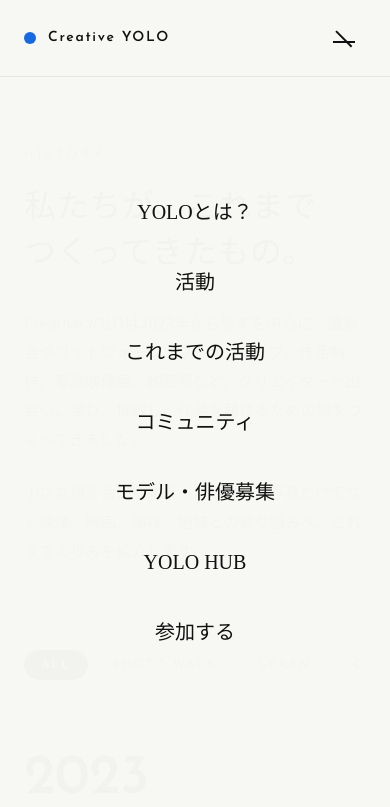
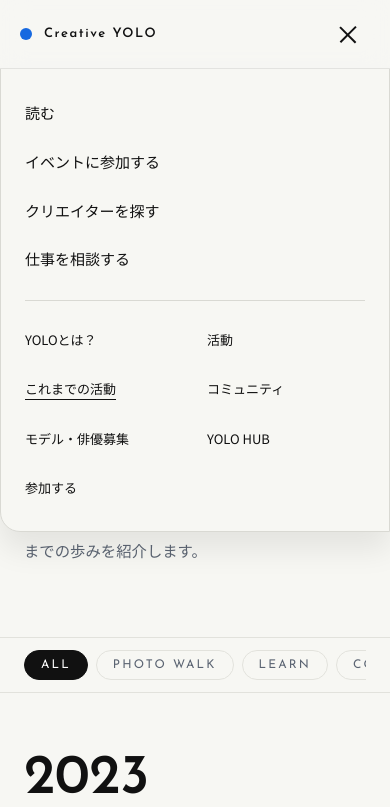
Before and after one commit to hasu-bot/yolo-official, a plain HTML site: page history/index.html in a window 390 px wide. Both pictures are taken after a click on the button "メニュー". Shown: the top 807 px of the page. Drawn offline with Linux system fonts and the light colour scheme; a web font is replaced by a local one.

Commit message:
feat: 公式サイトにYOLO共通メニューを追加

```diff
--- a/history/index.html
+++ b/history/index.html
@@ -21,37 +21,39 @@
   <link rel="stylesheet" href="../site.css?v=20260930b" />
   <link rel="stylesheet" href="../home-light.css?v=20260930b" />
   <link rel="stylesheet" href="./history.css?v=20260930b" />
+  <link rel="stylesheet" href="/public-navigation.css?v=20261028">
 </head>
 <body class="home-light history-page">
   <a class="skip-link" href="#main">本文へ移動</a>
 
-  <header class="site-header" data-header>
+  <header class="site-header yolo-shared-header" data-header>
     <a class="brand" href="../" aria-label="Creative YOLO トップへ">
       <span class="brand-mark" aria-hidden="true"></span>
       <span class="brand-name">Creative YOLO</span>
     </a>
-    <nav class="desktop-nav" aria-label="メインナビゲーション">
-      <a href="../#yolo">YOLOとは？</a>
-      <a href="../#projects">活動</a>
-      <a href="./" aria-current="page">これまでの活動</a>
-      <a href="../#community">コミュニティ</a>
-      <a href="/model/">モデル・俳優募集</a>
-      <a class="nav-hub" href="/hub/">YOLO HUB</a>
-      <a class="nav-join" href="#join">参加する</a>
+    <nav class="desktop-nav" aria-label="YOLO共通メニュー">
+      <a href="https://yolo-magazine.rencame.net/">読む</a>
+      <a href="https://yolo-members.vercel.app/events">イベントに参加する</a>
+      <a href="https://yolo-members.vercel.app/members">クリエイターを探す</a>
+      <a href="https://yolo-soudan.vercel.app/">仕事を相談する</a>
     </nav>
     <button class="menu-button" type="button" aria-expanded="false" aria-controls="mobile-nav" data-menu-button>
       <span></span><span></span><span class="sr-only">メニュー</span>
     </button>
   </header>
 
-  <div class="mobile-nav" id="mobile-nav" aria-hidden="true" data-mobile-nav>
-    <a href="../#yolo">YOLOとは？</a>
-    <a href="../#projects">活動</a>
-    <a href="./" aria-current="page">これまでの活動</a>
-    <a href="../#community">コミュニティ</a>
-    <a href="/model/">モデル・俳優募集</a>
-    <a href="/hub/">YOLO HUB</a>
-    <a href="#join">参加する</a>
+  <div class="mobile-nav yolo-navigation-panel" id="mobile-nav" aria-hidden="true" data-mobile-nav hidden>
+    <nav class="yolo-mobile-actions" aria-label="YOLO共通メニュー"><a href="https://yolo-magazine.rencame.net/">読む</a>
+      <a href="https://yolo-members.vercel.app/events">イベントに参加する</a>
+      <a href="https://yolo-members.vercel.app/members">クリエイターを探す</a>
+      <a href="https://yolo-soudan.vercel.app/">仕事を相談する</a></nav>
+    <nav class="yolo-local-links" aria-label="公式サイト内の案内"><a href="../#yolo">YOLOとは？</a>
+<a href="../#projects">活動</a>
+<a href="./" aria-current="page">これまでの活動</a>
+<a href="../#community">コミュニティ</a>
+<a href="/model/">モデル・俳優募集</a>
+<a href="/hub/">YOLO HUB</a>
+<a href="#join">参加する</a></nav>
   </div>
 
   <main id="main">
@@ -387,7 +389,7 @@
     </div>
   </footer>
 
-  <script src="../site.js?v=20260930b"></script>
+  <script src="../site.js?v=20261028nav"></script>
   <script src="./history.js?v=20260930b"></script>
 </body>
 </html>
--- /dev/null
+++ b/public-navigation.css
@@ -0,0 +1,6 @@
+/* Public navigation keeps the official LP's own quiet type and surfaces. */
+.yolo-shared-header{gap:24px;min-height:76px}.yolo-shared-header .desktop-nav{margin-left:auto;gap:24px}.yolo-shared-header .desktop-nav a{font-size:13px;white-space:nowrap}.yolo-shared-header .menu-button{display:inline-flex!important;flex:none}.yolo-shared-header .desktop-nav a:last-child{border:1px solid currentColor;border-radius:99px;padding:10px 16px}.yolo-navigation-panel[hidden]{display:none!important}.yolo-navigation-panel{inset:76px 0 auto auto!important;width:min(600px,100%);max-height:calc(100dvh - 76px);overflow:auto;display:block!important;opacity:1;pointer-events:auto;padding:24px 32px!important;border:1px solid #d9d9d3;border-radius:0 0 0 20px;background:#f7f7f3!important;color:#111;box-shadow:0 18px 30px #11111114}.yolo-local-links{display:grid;grid-template-columns:1fr 1fr;gap:4px 24px}.yolo-navigation-panel a{font-family:'Noto Sans JP',sans-serif;font-size:13px;line-height:1.65;padding:12px 0;display:block}.yolo-mobile-actions{display:none}.yolo-local-links a[aria-current]{text-decoration:underline;text-underline-offset:5px}.yolo-shared-header :focus-visible,.yolo-navigation-panel :focus-visible{outline:3px solid #1769e0;outline-offset:4px}.yolo-shared-header a:hover,.yolo-navigation-panel a:hover{text-decoration:underline;text-underline-offset:5px}
+@media(max-width:1099px){.yolo-shared-header .desktop-nav{display:none}.yolo-mobile-actions{display:block;border-bottom:1px solid #d9d9d3;margin-bottom:16px;padding-bottom:16px}.yolo-mobile-actions a{font-size:15px;font-weight:500}.yolo-shared-header{min-height:68px;padding:12px 20px}.yolo-navigation-panel{top:68px!important;max-height:calc(100dvh - 68px);padding:20px 24px!important}.yolo-shared-header .brand-name{font-size:13px}}
+@media(max-width:359px){.yolo-local-links{grid-template-columns:1fr}.yolo-navigation-panel{padding:16px 24px!important}}
+@media(prefers-reduced-motion:reduce){.yolo-shared-header *,.yolo-navigation-panel{transition:none!important}}
+.yolo-shared-header .menu-button[aria-expanded="true"] span:not(.sr-only):nth-child(2){transform:translateY(-3.5px) rotate(-45deg)}
--- a/site.js
+++ b/site.js
@@ -14,19 +14,29 @@
   var mobileNav = document.querySelector("[data-mobile-nav]");
 
   if (menuButton && mobileNav) {
-    menuButton.addEventListener("click", function () {
-      var open = mobileNav.classList.toggle("open");
+    var setMenu = function (open, restoreFocus) {
+      mobileNav.hidden = !open;
+      mobileNav.classList.toggle("open", open);
       menuButton.setAttribute("aria-expanded", String(open));
       mobileNav.setAttribute("aria-hidden", String(!open));
+      if (restoreFocus) menuButton.focus();
+    };
+    menuButton.addEventListener("click", function () {
+      setMenu(mobileNav.hidden, false);
     });
-
     mobileNav.querySelectorAll("a").forEach(function (link) {
-      link.addEventListener("click", function () {
-        mobileNav.classList.remove("open");
-        menuButton.setAttribute("aria-expanded", "false");
-        mobileNav.setAttribute("aria-hidden", "true");
-      });
+      link.addEventListener("click", function () { setMenu(false, false); });
     });
+    document.addEventListener("keydown", function (event) {
+      if (event.key === "Escape" && !mobileNav.hidden) setMenu(false, true);
+    });
+    document.addEventListener("click", function (event) {
+      if (!mobileNav.hidden && !mobileNav.contains(event.target) && !menuButton.contains(event.target)) setMenu(false, false);
+    });
+    document.addEventListener("focusin", function (event) {
+      if (!mobileNav.hidden && !mobileNav.contains(event.target) && !menuButton.contains(event.target)) setMenu(false, false);
+    });
+    window.addEventListener("pageshow", function (event) { if (event.persisted) setMenu(false, false); });
   }
 
   var revealTargets = document.querySelectorAll("[data-reveal]");
```
Also changed, not shown: index.html (+15 -13 lines), model/index.html (+20 -17 lines).
